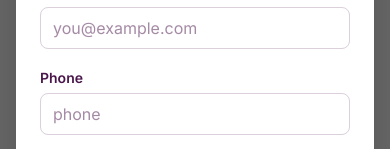
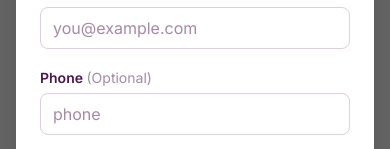
Before and after one commit to shadabsaifi751/fated, a Next.js app: page / in a window 390 px wide. Both pictures are taken after a click on the button "Join the waitlist". Shown: the part 391-540 px from the top of the page. Built offline with nearby package versions, Linux system fonts and the light colour scheme.

Commit message:
phone number optional

```diff
--- a/src/components/BetaUserModal.tsx
+++ b/src/components/BetaUserModal.tsx
@@ -52,8 +52,8 @@ export default function BetaUserModal({
     };
 
     const validate = () => {
-        if (!form.name.trim() || !form.email.trim() || !form.phone.trim()) {
-            setMessage("Please fill name, email, and phone.");
+        if (!form.name.trim() || !form.email.trim()) {
+            setMessage("Please fill name and email.");
             return false;
         }
 
@@ -168,7 +168,7 @@ export default function BetaUserModal({
                             </label>
 
                             <label className="block">
-                                <span className="inter-font text-sm font-semibold text-[#4B164C]">Phone</span>
+                                <span className="inter-font text-sm font-semibold text-[#4B164C]">Phone <span className="font-normal text-[#4B164C]/50">(Optional)</span></span>
                                 <input
                                     type="tel"
                                     name="phone"
@@ -176,7 +176,6 @@ export default function BetaUserModal({
                                     onChange={handleChange("phone")}
                                     className="mt-1 w-full rounded-lg border border-[#4B164C]/20 px-3 py-2 inter-font text-[#4B164C] focus:border-[#4B164C] focus:outline-none focus:ring-2 focus:ring-[#4B164C]/30"
                                     placeholder="phone"
-                                    required
                                 />
                             </label>
 
```
